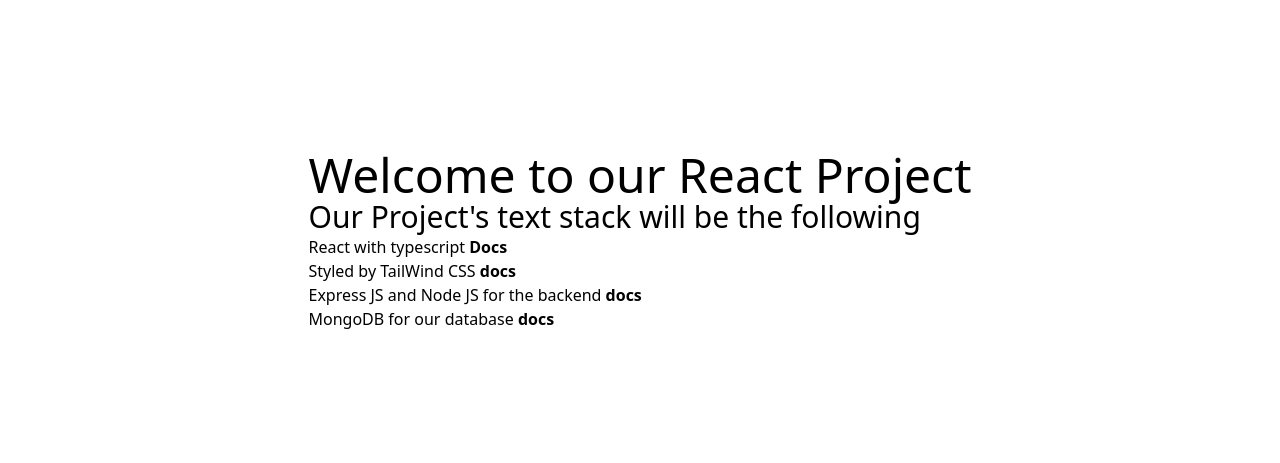
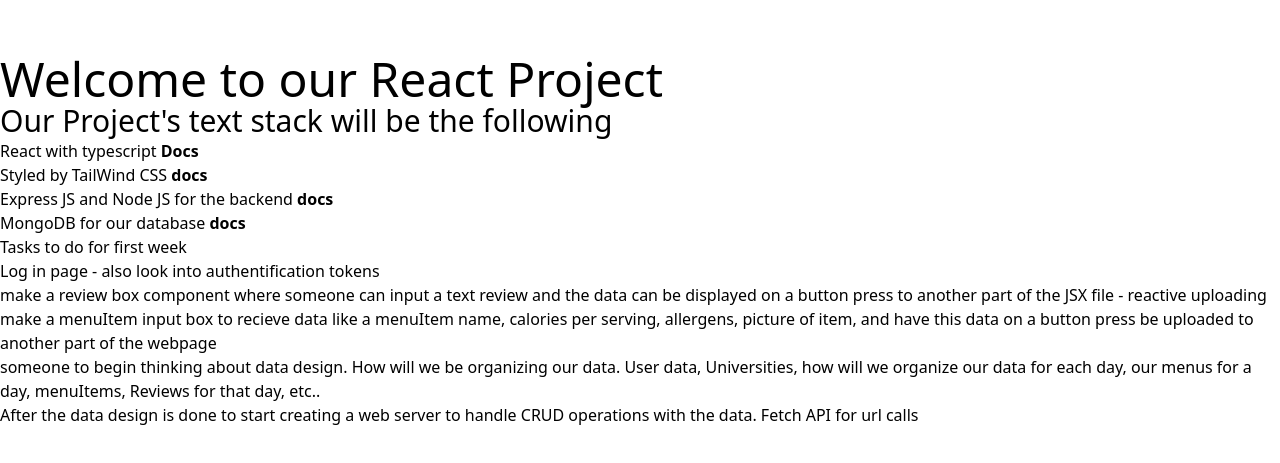
Before and after one commit to peternav2/SWE-Project, a React (Vite) app: page / in a window 1280 px wide. Shown: the part 159-622 px from the top of the page. Built offline with nearby package versions, Linux system fonts and the light colour scheme.

Commit message:
init development branch

```diff
--- a/src/App.tsx
+++ b/src/App.tsx
@@ -16,11 +16,19 @@
           Welcome to our React Project
         </h1>
         <p className="text-3xl">Our Project's text stack will be the following</p>
-        <ol>
+        <ul className="list-disc">
           <li>React with typescript <a className="font-bold" href="https://beta.reactjs.org/learn">Docs</a></li>
           <li>Styled by TailWind CSS <a className="font-bold" href="https://v2.tailwindcss.com/docs/utility-first">docs</a></li>
           <li>Express JS and Node JS for the backend <a className="font-bold" href="https://expressjs.com/en/4x/api.html#app">docs</a></li>
           <li>MongoDB for our database <a className="font-bold" href="https://www.mongodb.com/docs/">docs</a></li>
+        </ul>
+        <h3>Tasks to do for first week</h3>
+        <ol className='list-decimal'>
+          <li>Log in page - also look into authentification tokens</li>
+          <li>make a review box component where someone can input a text review and the data can be displayed on a button press to another part of the JSX file - reactive uploading</li>
+          <li>make a menuItem input box to recieve data like a menuItem name, calories per serving, allergens, picture of item, and have this data on a button press be uploaded to another part of the webpage</li>
+          <li>someone to begin thinking about data design. How will we be organizing our data. User data, Universities, how will we organize our data for each day, our menus for a day, menuItems, Reviews for that day, etc..</li>
+          <li>After the data design is done to start creating a web server to handle CRUD operations with the data. Fetch API for url calls </li>
         </ol>
       </div>
 
```
